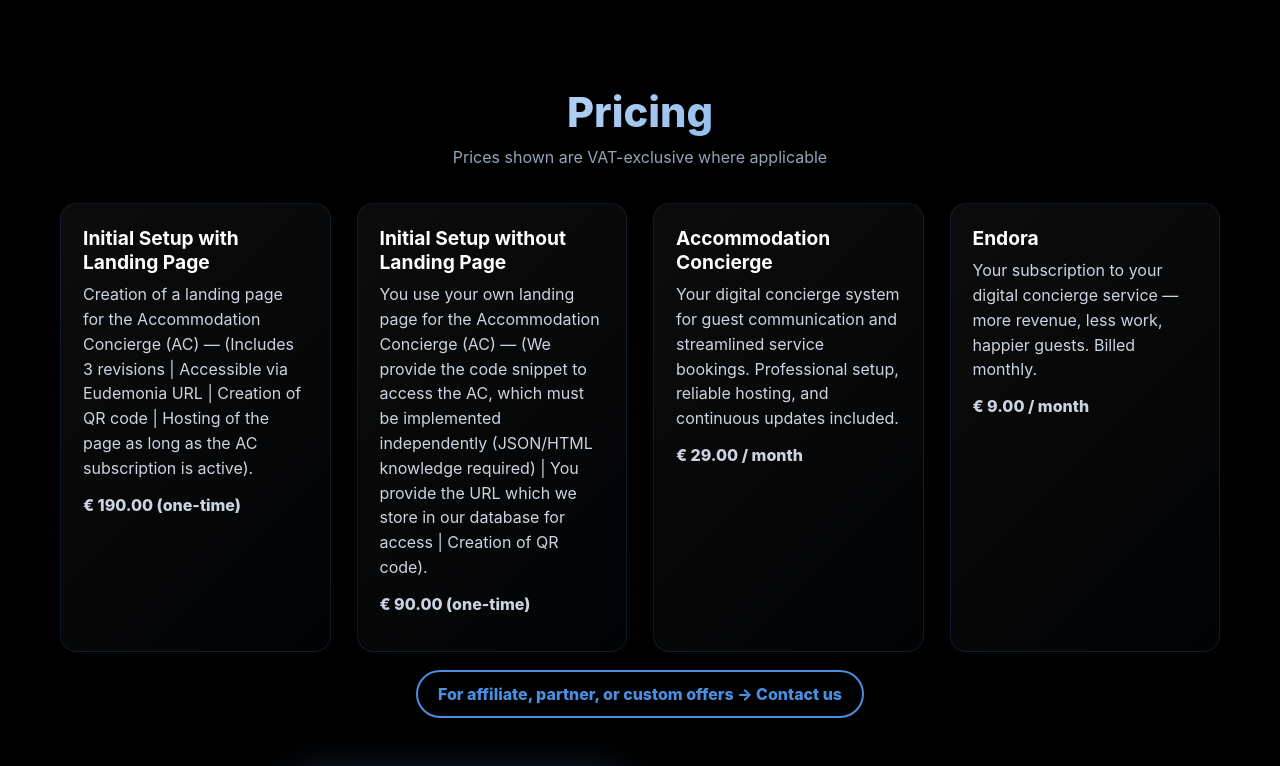
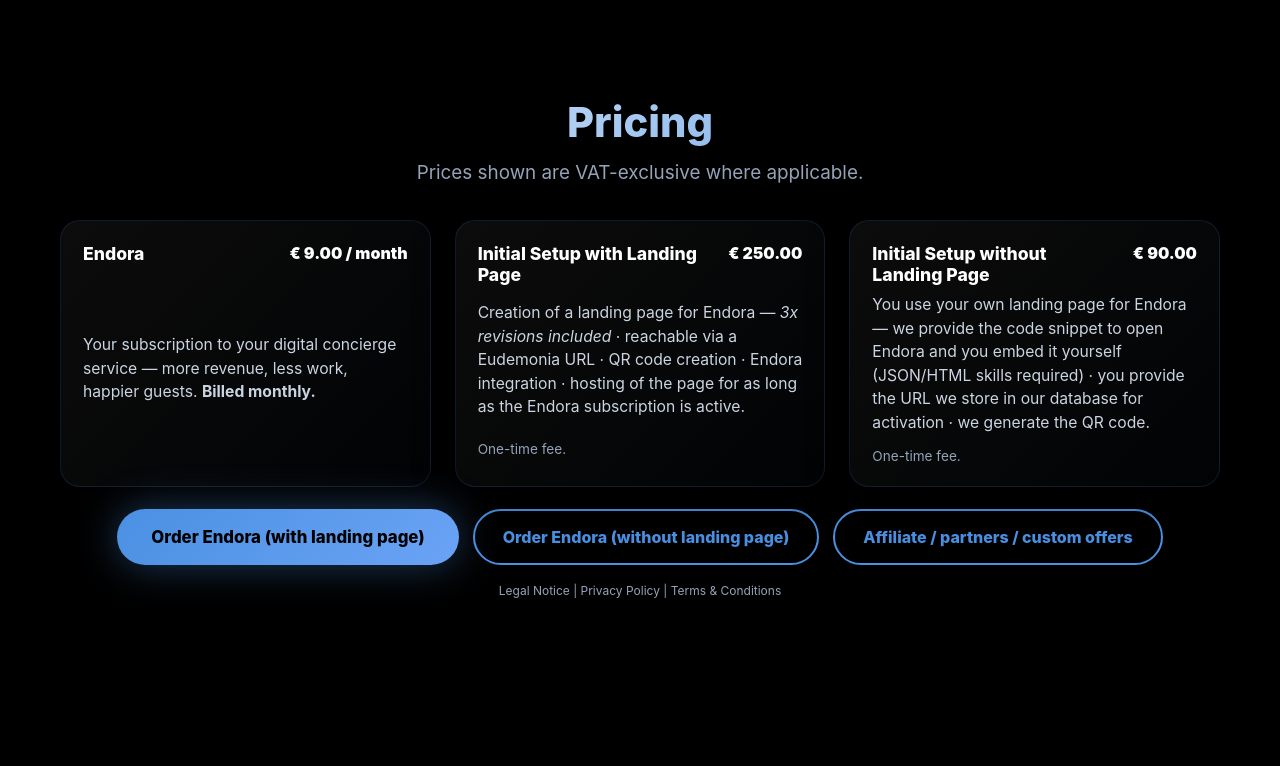
Before and after one commit to EudemoniaAutomation/endora, a plain HTML site: page index.html in a window 1280 px wide. Shown: the part 2454-3220 px from the top of the page. Drawn offline with Linux system fonts and the light colour scheme.

Commit message:
Update index.html

```diff
--- a/index.html
+++ b/index.html
@@ -136,26 +136,23 @@
     .feature-text{font-size:1.05rem;font-weight:500;color:#e2e8f0}
 
     /* PRICING */
-    .pricing-section{margin:90px 0 60px}
-    .pricing-section .section-title{margin-bottom:10px}
-    .pricing-note{color:var(--muted);text-align:center;margin-bottom:36px}
-    .pricing-grid{
-      display:grid;grid-template-columns:repeat(auto-fit,minmax(260px,1fr));
-      gap:26px;margin-top:22px
-    }
+    .pricing-section{margin:100px 0}
+    .price-grid{display:grid;grid-template-columns:repeat(3,1fr);gap:24px;margin-top:28px}
+    @media(max-width:960px){.price-grid{grid-template-columns:1fr}}
     .price-card{
       background:linear-gradient(135deg,var(--card), rgba(74,144,226,.02));
-      border:1px solid var(--card-border);border-radius:16px;padding:22px;
-      backdrop-filter:blur(16px);-webkit-backdrop-filter:blur(16px)
+      border:1px solid var(--card-border);
+      border-radius:20px; padding:22px;
+      backdrop-filter:blur(20px); -webkit-backdrop-filter:blur(20px);
+      display:grid; grid-template-columns:1fr auto; gap:8px 16px; align-items:start;
+      box-shadow:0 12px 40px rgba(0,0,0,.35);
     }
-    .price-card h3{font-size:1.2rem;margin-bottom:8px}
-    .price-card p{color:#cbd5e1;line-height:1.55;margin-bottom:12px}
-    .price{font-weight:800;color:#fff}
-    .contact-cta{display:flex;justify-content:center;margin-top:18px}
-    .contact-cta a{display:inline-flex;align-items:center;gap:.5rem;
-      padding:12px 20px;border-radius:999px;background:transparent;color:var(--acc);
-      font-weight:800;text-decoration:none;border:2px solid var(--acc);transition:.25s}
-    .contact-cta a:hover{background:var(--acc);color:#000;transform:translateY(-2px)}
+    .price-title{font-weight:800;font-size:1.1rem}
+    .price-amount{font-weight:900;white-space:nowrap}
+    .price-desc{grid-column:1 / -1; color:#cbd5e1; font-size:.98rem; line-height:1.5}
+    .price-note{grid-column:1 / -1; color:#94a3b8; font-size:.85rem; margin-top:6px}
+    .pricing-cta{margin-top:22px;display:flex;gap:14px;justify-content:center;flex-wrap:wrap}
+    .pricing-cta a{white-space:nowrap}
 
     .footer{background:linear-gradient(135deg,#0a0a0a,#1a1a1a);padding:36px 0;text-align:center;border-top:1px solid var(--card-border);margin-top:90px}
     .footer-links{margin-top:16px}
@@ -270,66 +267,52 @@
         <div class="feature-item"><div class="check-icon">✓</div><div class="feature-text">Franchise partner option</div></div>
         <div class="feature-item"><div class="check-icon">✓</div><div class="feature-text">24/7 service — nights &amp; weekends</div></div>
       </div>
+    </section>
 
-      <!-- PRICING (inserted between benefits and buttons) -->
-      <section class="pricing-section" id="pricing">
-        <h2 class="section-title">Pricing</h2>
-        <p class="pricing-note">Prices shown are VAT-exclusive where applicable</p>
+    <!-- PRICING -->
+    <section class="pricing-section" id="pricing">
+      <h2 class="section-title">Pricing</h2>
+      <p class="section-subtitle">Prices shown are VAT-exclusive where applicable.</p>
 
-        <div class="pricing-grid">
-          <div class="price-card">
-            <h3>Initial Setup with Landing Page</h3>
-            <p>
-              Creation of a landing page for the Accommodation Concierge (AC) —
-              (Includes 3 revisions | Accessible via Eudemonia URL | Creation of QR code |
-              Hosting of the page as long as the AC subscription is active).
-            </p>
-            <p class="price">€ 190.00 (one-time)</p>
-          </div>
-
-          <div class="price-card">
-            <h3>Initial Setup without Landing Page</h3>
-            <p>
-              You use your own landing page for the Accommodation Concierge (AC) —
-              (We provide the code snippet to access the AC, which must be implemented independently
-              (JSON/HTML knowledge required) | You provide the URL which we store in our database
-              for access | Creation of QR code).
-            </p>
-            <p class="price">€ 90.00 (one-time)</p>
-          </div>
-
-          <div class="price-card">
-            <h3>Accommodation Concierge</h3>
-            <p>
-              Your digital concierge system for guest communication and streamlined service bookings.
-              Professional setup, reliable hosting, and continuous updates included.
-            </p>
-            <p class="price">€ 29.00 / month</p>
-          </div>
-
-          <div class="price-card">
-            <h3>Endora</h3>
-            <p>
-              Your subscription to your digital concierge service — more revenue, less work, happier guests.
-              Billed monthly.
-            </p>
-            <p class="price">€ 9.00 / month</p>
+      <div class="price-grid">
+        <!-- Endora monthly FIRST -->
+        <div class="price-card">
+          <div class="price-title">Endora</div>
+          <div class="price-amount">€ 9.00 / month</div>
+          <div class="price-desc">
+            Your subscription to your digital concierge service — more revenue, less work, happier guests. <strong>Billed monthly.</strong>
           </div>
         </div>
 
-        <div class="contact-cta">
-          <a href="mailto:info@eudemonia-coaching.de">For affiliate, partner, or custom offers → Contact us</a>
+        <!-- Initial Setup with Landing Page -->
+        <div class="price-card">
+          <div class="price-title">Initial Setup with Landing Page</div>
+          <div class="price-amount">€ 250.00</div>
+          <div class="price-desc">
+            Creation of a landing page for Endora — <em>3x revisions included</em> · reachable via a Eudemonia URL · QR code creation · Endora integration · hosting of the page for as long as the Endora subscription is active.
+          </div>
+          <div class="price-note">One-time fee.</div>
         </div>
-      </section>
 
-      <!-- ORDER CTAs -->
-      <div class="cta-container">
+        <!-- Initial Setup without Landing Page -->
+        <div class="price-card">
+          <div class="price-title">Initial Setup without Landing Page</div>
+          <div class="price-amount">€ 90.00</div>
+          <div class="price-desc">
+            You use your own landing page for Endora — we provide the code snippet to open Endora and you embed it yourself (JSON/HTML skills required) · you provide the URL we store in our database for activation · we generate the QR code.
+          </div>
+          <div class="price-note">One-time fee.</div>
+        </div>
+      </div>
+
+      <div class="pricing-cta">
         <a class="cta-primary" href="https://buy.stripe.com/dRmdRab5I2gycqN3nA0Jq00">Order Endora (with landing page)</a>
         <a class="cta-secondary" href="https://buy.stripe.com/aFaaEY0r4aN4cqN2jw0Jq01">Order Endora (without landing page)</a>
+        <a class="cta-secondary" href="mailto:info@eudemonia-coaching.de">Affiliate / partners / custom offers</a>
       </div>
 
-      <div class="legal-line">
-        <a href="https://eudemoniaautomation.github.io/endora/legal.html" target="_blank" rel="noopener">Legal Notice | Privacy Policy | Terms &amp; Conditions</a>
+      <div class="legal-line" style="margin-top:18px">
+        <a href="https://concierge.eudemonia-coaching.de/clients/legal" target="_blank" rel="noopener">Legal Notice | Privacy Policy | Terms &amp; Conditions</a>
       </div>
     </section>
   </div>
@@ -376,6 +359,7 @@
       if (wrap) wrap.style.display = 'none';
       if (ovl)  ovl.style.display  = 'none';
 
+      // Typing / waiting animation
       function wireTyping(messagesId, inputAreaId, typingId){
         const messages  = document.getElementById(messagesId);
         const inputArea = document.getElementById(inputAreaId);
@@ -399,6 +383,7 @@
       wireTyping('inline-messages','inline-input-area','inline-typing');
       wireTyping('popup-messages','popup-input-area','popup-typing');
 
+      // Rewrite the very first welcome line to your exact copy
       const DESIRED = "Welcome! 👋 I'm Endora, your Digital Concierge. Ask me anything about your stay.";
       function safeRewrite(containerId){
         const container = document.getElementById(containerId);
@@ -418,6 +403,7 @@
       }
       safeRewrite('inline-messages'); safeRewrite('popup-messages');
 
+      // QR opens popup (doesn't navigate)
       const qr = document.getElementById('apt-qr');
       qr?.addEventListener('click', (e)=>{
         e.preventDefault();
@@ -425,6 +411,7 @@
         if (wrap) wrap.style.display = 'block';
       });
 
+      // Generate QR for this page (for mobile handoff)
       (function setQr(){
         const target = location.origin + location.pathname;
         const src = 'https://quickchart.io/qr?text=' + encodeURIComponent(target) +
@@ -438,9 +425,9 @@
     })();
   </script>
 
-  <!-- Coreloader (exact page URL auto-sent; no auto-open) -->
+  <!-- Coreloader from OLD working repo (absolute URL so this single-site repo works) -->
   <script
-    src="/chat-interface-tech-config/v1/coreloader.js"
+    src="https://eudemoniaautomation.github.io/chat-interface-tech-config/v1/coreloader.js"
     data-webhook="https://automation.eudemonia-coaching.de/webhook/477363f3-7434-4c31-92e5-fb4da3db4150"
     data-brand="Endora — Digital Concierge"
     data-start-open="false">
```
